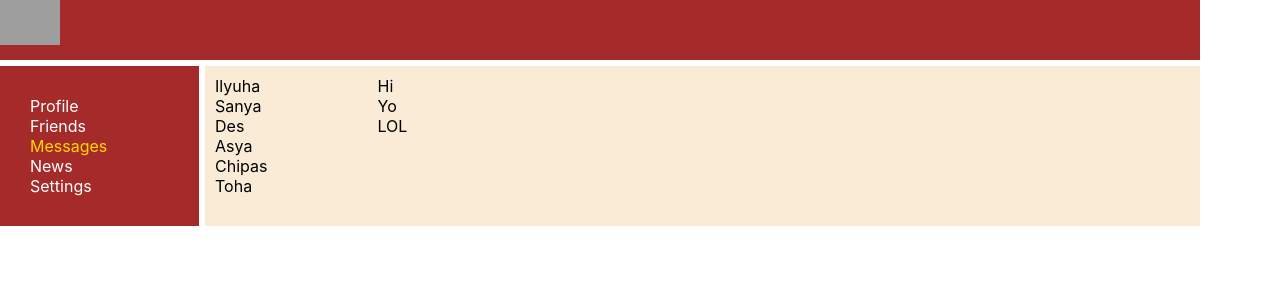
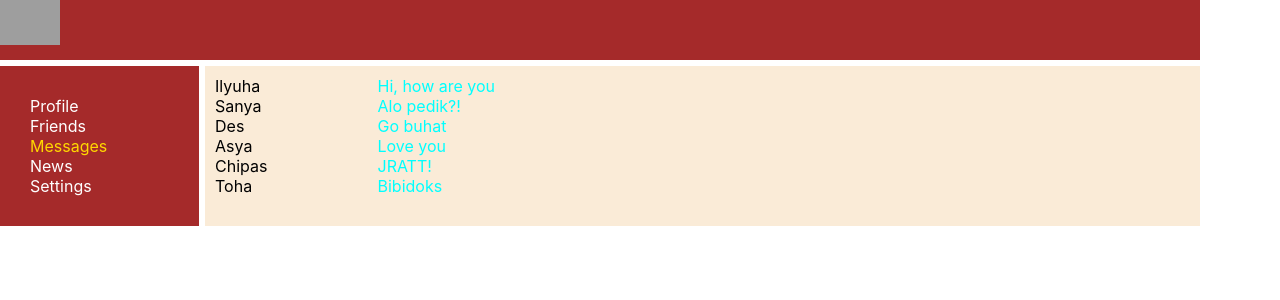
Before and after one commit to MercurialG/DnD-SN, a React (Create React App) app: page /Dialogues in a window 1280 px wide. Shown: the top 300 px of the page. Built offline with nearby package versions, Linux system fonts and the light colour scheme; grey boxes are pictures that could not be loaded.

Commit message:
.map introduce

```diff
--- a/src/components/Dialogues/DialogueItems.jsx
+++ b/src/components/Dialogues/DialogueItem/DialogueItems.jsx
@@ -1,4 +1,4 @@
-import classes from "./Dialogues.module.css";
+import classes from "../Dialogues.module.css";
 import {NavLink} from "react-router-dom";
 import React from "react";
 
--- a/src/components/Dialogues/Dialogues.jsx
+++ b/src/components/Dialogues/Dialogues.jsx
@@ -1,24 +1,40 @@
 import React from "react";
 import classes from "./Dialogues.module.css"
 import {NavLink} from "react-router-dom";
-import Message from "./Message";
-import DialogueItem from "./DialogueItems";
+import Message from "./Message/Message";
+import DialogueItem from "./DialogueItem/DialogueItems";
 
 const Dialogues = (props) => {
+    let dialogues = [
+        {id: 1, name: 'Ilyuha'},
+        {id: 2, name: 'Sanya'},
+        {id: 3, name: 'Des'},
+        {id: 4, name: 'Asya'},
+        {id: 5, name: 'Chipas'},
+        {id: 6, name: 'Toha'},
+    ]
+
+    let messages = [
+        {id: 1, message: 'Hi, how are you'},
+        {id: 2, message: 'Alo pedik?!'},
+        {id: 3, message: 'Go buhat'},
+        {id: 4, message: 'Love you'},
+        {id: 5, message: 'JRATT!'},
+        {id: 6, message: 'Bibidoks'},
+    ]
+
+    let dialogueElements = dialogues.map(d => <DialogueItem name={d.name} id={d.id}/>);
+    let messageElements = messages.map(m => <Message message={m.message}/>);
+
+
     return (
         <div className={classes.dialogues}>
             <div className={classes.diaItems}>
-                <DialogueItem name="Ilyuha" id="1" />
-                <DialogueItem name="Sanya" id="2" />
-                <DialogueItem name="Des" id="3" />
-                <DialogueItem name="Asya" id="4" />
-                <DialogueItem name="Chipas" id="5" />
-                <DialogueItem name="Toha" id="6" />
+                {dialogueElements}
             </div>
+
             <div className={classes.messages}>
-                <Message message="Hi"/>
-                <Message message="Yo"/>
-                <Message message="LOL"/>
+                {messageElements}
             </div>
         </div>
 
--- a/src/components/Dialogues/Dialogues.module.css
+++ b/src/components/Dialogues/Dialogues.module.css
@@ -4,7 +4,9 @@ display: grid;
     padding: 10px;
 }
 .diaItems{}
-.messages{}
+.messages .message{
+    color: aqua;
+}
 
 .dialogues a{
     color: black;
--- a/src/components/Dialogues/Message.jsx
+++ b/src/components/Dialogues/Message/Message.jsx
@@ -1,4 +1,4 @@
-import classes from "./Dialogues.module.css";
+import classes from "../Dialogues.module.css";
 import React from "react";
 
 const Message = (props) => {
--- a/src/components/Profile/My posts/MyPosts.jsx
+++ b/src/components/Profile/My posts/MyPosts.jsx
@@ -3,21 +3,30 @@ import Post from "./Post/Post";
 import classes from "./MyPosts.module.css"
 
 const MyPosts = () => {
+    let posts = [
+        {id: 1, message: 'Hi, how are you', likesCount: 12},
+        {id: 2, message: 'SKOKA LAIKOV?', likesCount: 212},
+        {id: 3, message: 'Bibyao', likesCount: 17},
+        {id: 4, message: 'Subscribe!', likesCount: 3},
+        {id: 5, message: 'Like me!', likesCount: 9890},
+        {id: 6, message: 'Hi! This is my first post!', likesCount: 1},
+    ]
+
+    let postElements = posts.map(p => <Post message={p.message} likesCount={p.likesCount}/>)
+
     return (
         <div>
             <div><h3>My posts</h3>
                 <div>
                     <div><textarea></textarea></div>
-                    <div><button>Add Post</button></div>
+                    <div>
+                        <button>Add Post</button>
+                    </div>
                     <button>Remove</button>
                 </div>
                 <div className={classes.posts}>
-                <Post message='Hi'/>
-                <Post message="It's my first post" count='212'/>
-                <Post message='Lol' count='20'/>
-                <Post/>
-                <Post/>
-            </div>
+                    {postElements}
+                </div>
             </div>
         </div>
     )
--- a/src/components/Profile/My posts/Post/Post.jsx
+++ b/src/components/Profile/My posts/Post/Post.jsx
@@ -7,7 +7,7 @@ const Post = (props) => {
             <img src='https://miro.medium.com/max/480/1*5LGjgBL2kWpog3AodB569A.jpeg'></img>
             {props.message}
             <div>
-                <span>{props.count} Like  </span>
+                <span>{props.likesCount} Like  </span>
                 <span>Dislike</span>
             </div>
         </div>
```
Also changed, not shown: src/components/Dialogues/DialogueItem/DialogueItems.module.css (added), src/components/Dialogues/Message/Message.module.css (added).
